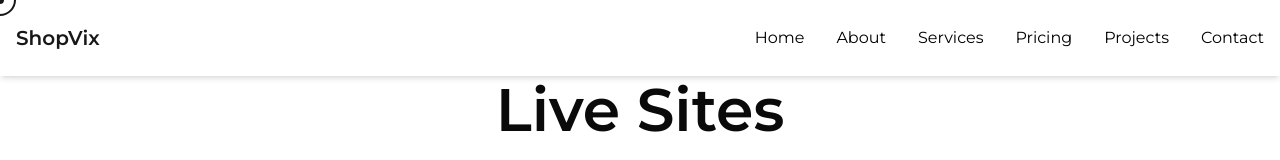
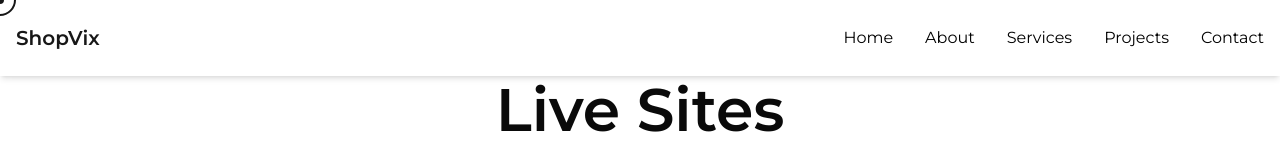
Before and after one commit to dhruvshibhare/shop, a Next.js app: page /livesites in a window 1280 px wide. Shown: the top 160 px of the page. Built offline with nearby package versions, Linux system fonts and the light colour scheme.

Commit message:
Update Header.js

```diff
--- a/components/Header.js
+++ b/components/Header.js
@@ -13,7 +13,6 @@ export default function Header() {
     { label: 'Home', href: '/' },
     { label: 'About', href: '/about' },
     { label: 'Services', href: '/services' },
-    { label: 'Pricing', href: '/pricing' },
     { label: 'Projects', href: '/projects' },
     { label: 'Contact', href: '/contact' }
   ];
```
